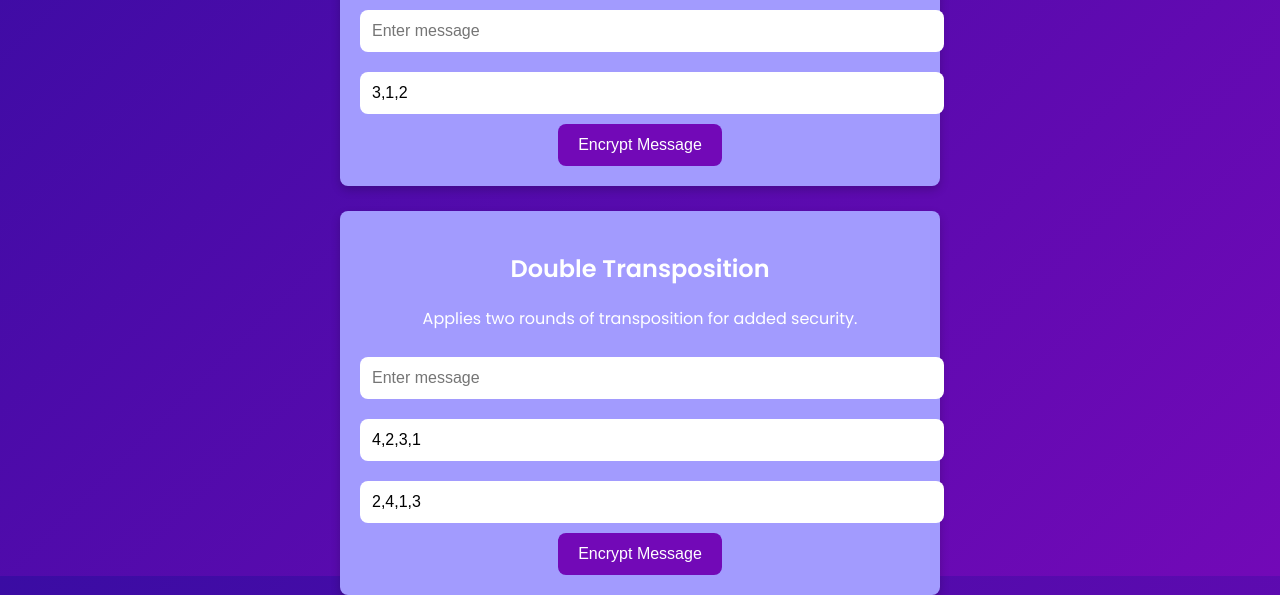
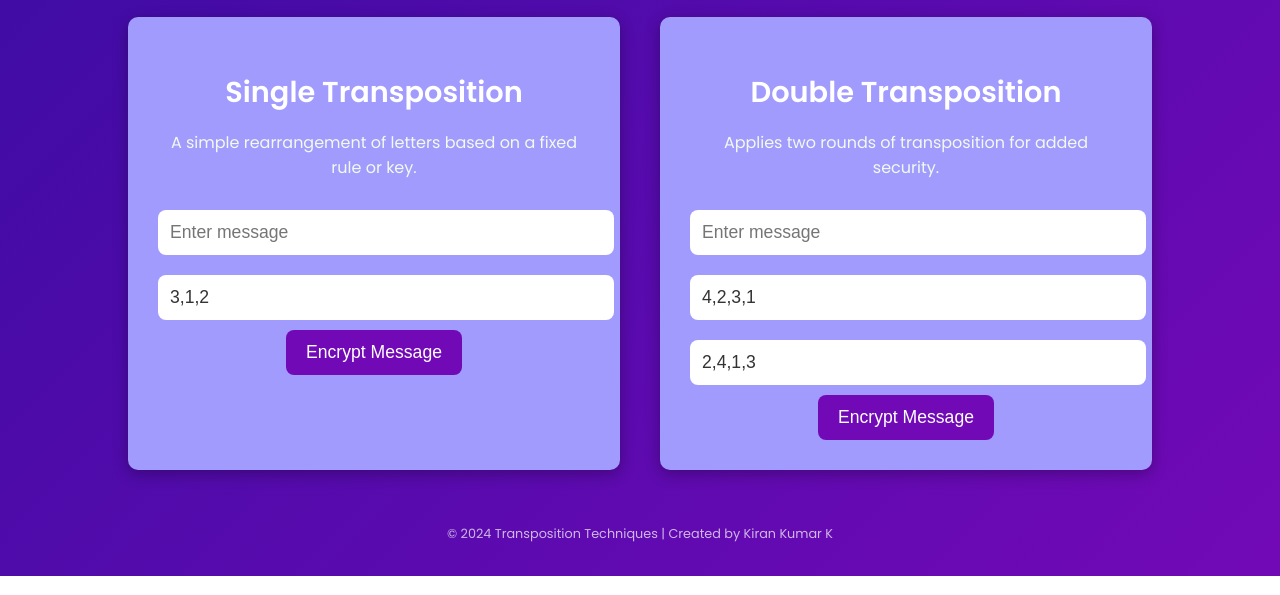
Before and after one commit to KIRAN-KUMAR-K3/CHIPER, a plain HTML site: page transposition.html in a window 1280 px wide. Shown: the part 224-819 px from the top of the page. Drawn offline with Linux system fonts and the light colour scheme.

Commit message:
Update transposition.html

```diff
--- a/transposition.html
+++ b/transposition.html
@@ -17,41 +17,56 @@
             align-items: center;
             justify-content: center;
             height: 100vh;
+            text-align: center;
         }
         h1 {
-            font-size: 2.5rem;
-            margin-bottom: 20px;
+            font-size: 3rem;
+            margin-bottom: 30px;
             text-shadow: 1px 1px 5px rgba(0, 0, 0, 0.2);
             color: #f1faee;
         }
         .container {
             display: flex;
-            flex-direction: column;
-            gap: 25px;
+            gap: 40px;
             width: 80%;
-            max-width: 600px;
-            text-align: center;
+            max-width: 1300px;
         }
         .input-box {
             background: #a29bfe;
-            padding: 20px;
-            border-radius: 8px;
-            box-shadow: 0 4px 10px rgba(0, 0, 0, 0.2);
+            padding: 30px;
+            border-radius: 10px;
+            box-shadow: 0 4px 15px rgba(0, 0, 0, 0.3);
+            transition: transform 0.3s ease;
+            width: 45%;
+        }
+        .input-box:hover {
+            transform: translateY(-5px);
+        }
+        .input-box h2 {
+            font-size: 1.8rem;
+            margin-bottom: 15px;
+            color: #fff;
+        }
+        .input-box p {
+            font-size: 1rem;
+            color: #f1faee;
+            margin-bottom: 20px;
         }
         .input-box input,
         .input-box select {
             width: 100%;
             padding: 12px;
             margin: 10px 0;
-            font-size: 1rem;
+            font-size: 1.1rem;
             border-radius: 8px;
             border: none;
             outline: none;
             background: #fff;
+            color: #333;
         }
         .input-box button {
             padding: 12px 20px;
-            font-size: 1rem;
+            font-size: 1.1rem;
             background-color: #7209b7;
             color: #fff;
             border: none;
@@ -67,11 +82,14 @@
             padding: 20px;
             border-radius: 8px;
             color: #fff;
-            font-size: 1.1rem;
+            font-size: 1.2rem;
+            margin-top: 20px;
+            text-align: left;
+            display: none;
         }
         footer {
             position: absolute;
-            bottom: 10px;
+            bottom: 20px;
             font-size: 0.8rem;
             color: rgba(255, 255, 255, 0.7);
         }
@@ -80,13 +98,17 @@
 <body>
     <h1>Transposition Techniques</h1>
     <div class="container">
+        <!-- Single Transposition Section (Left Side) -->
         <div class="input-box">
             <h2>Single Transposition</h2>
             <p>A simple rearrangement of letters based on a fixed rule or key.</p>
             <input type="text" id="inputMessage" placeholder="Enter message" />
             <input type="text" id="singleKey" placeholder="Enter transposition key (numbers)" value="3,1,2" />
             <button onclick="performSingleTransposition()">Encrypt Message</button>
+            <div id="singleResult" class="result-box"></div>
         </div>
+
+        <!-- Double Transposition Section (Right Side) -->
         <div class="input-box">
             <h2>Double Transposition</h2>
             <p>Applies two rounds of transposition for added security.</p>
@@ -94,12 +116,13 @@
             <input type="text" id="doubleKey1" placeholder="Enter first transposition key (numbers)" value="4,2,3,1" />
             <input type="text" id="doubleKey2" placeholder="Enter second transposition key (numbers)" value="2,4,1,3" />
             <button onclick="performDoubleTransposition()">Encrypt Message</button>
+            <div id="doubleResult" class="result-box"></div>
         </div>
-
-        <div id="singleResult" class="result-box" style="display:none;"></div>
-        <div id="doubleResult" class="result-box" style="display:none;"></div>
     </div>
 
+    <footer>
+        <p>© 2024 Transposition Techniques | Created by Kiran Kumar K</p>
+    </footer>
 
     <script>
         function performSingleTransposition() {
```
